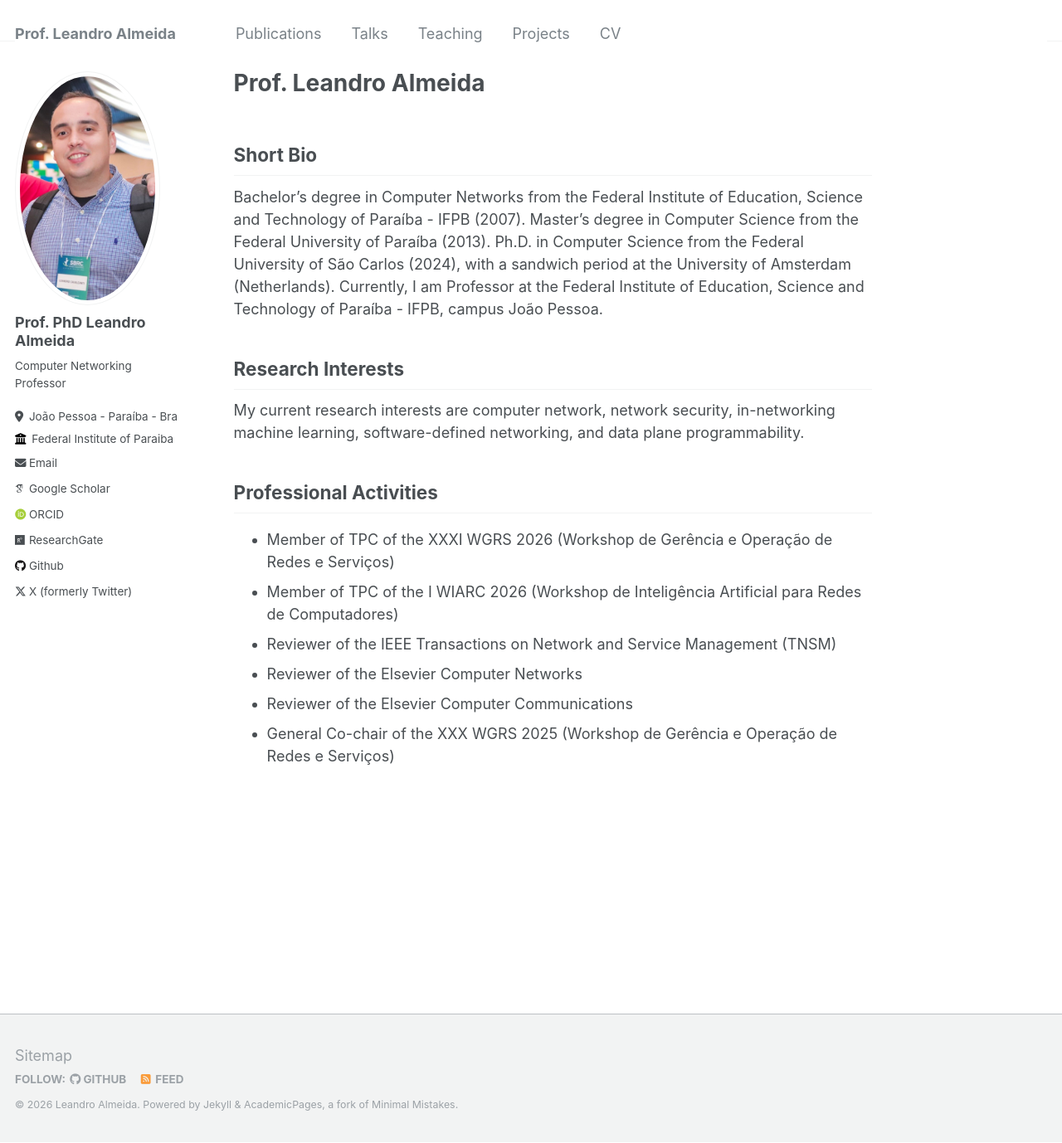
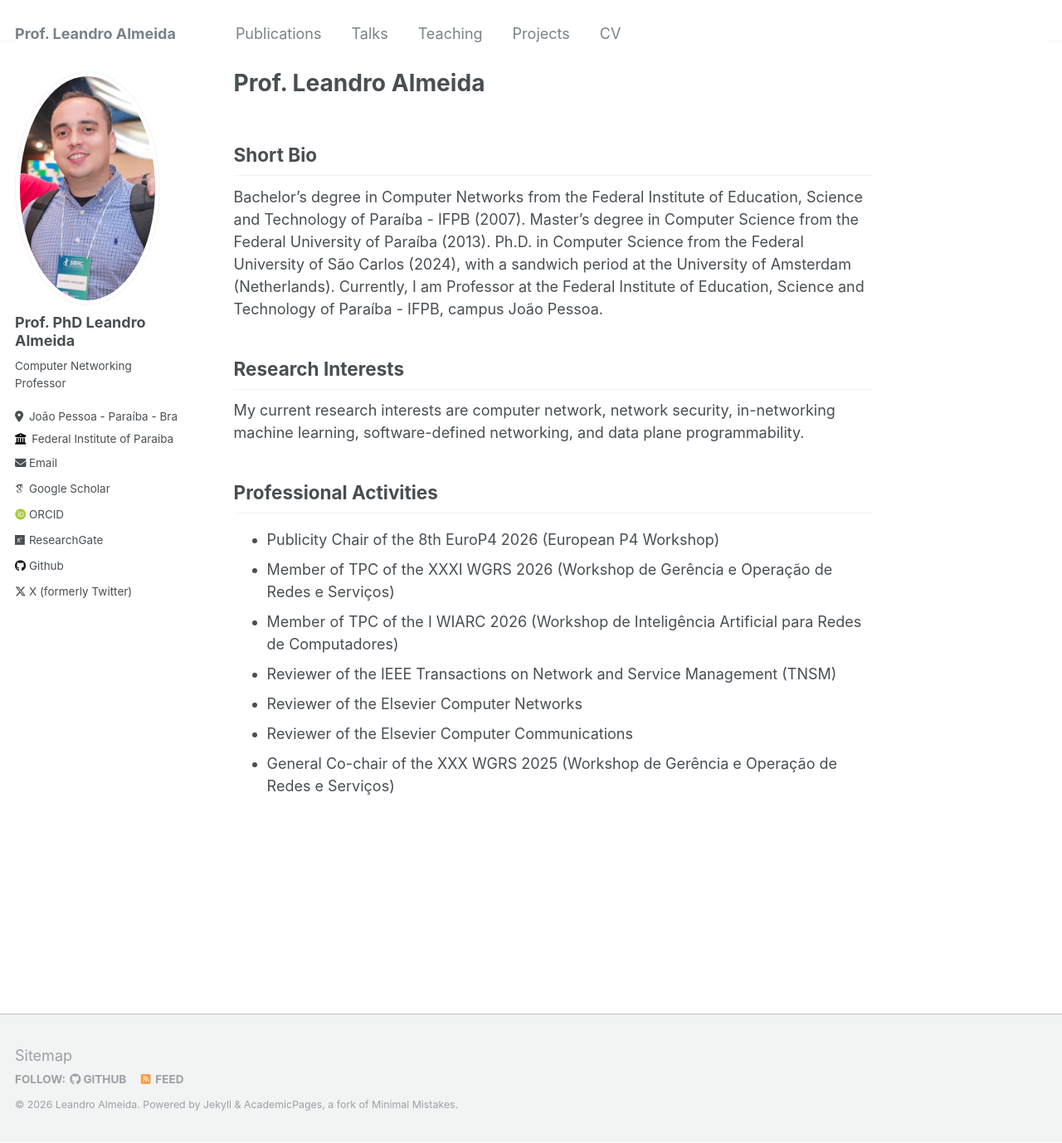
Before and after one commit to leandrocalmeida/leandrocalmeida.github.io, a Jekyll site: the page built from _pages/about.md, in a window 1280 px wide and 1378 px high. Shown: the whole window at 83% size. Built offline with Jekyll 4.4.1, drawn with Linux system fonts in a browser that asks for light colours; some web fonts are replaced.

Commit message:
Update about.md

```diff
--- a/_pages/about.md
+++ b/_pages/about.md
@@ -16,6 +16,7 @@ My current research interests are computer network, network security, in-network
 
 Professional Activities
 ------
+- Publicity Chair of the 8th EuroP4 2026 (European P4 Workshop)
 - Member of TPC of the XXXI WGRS 2026 (Workshop de Gerência e Operação de Redes e Serviços)
 - Member of TPC of the I WIARC 2026 (Workshop de Inteligência Artificial para Redes de Computadores)
 - Reviewer of the IEEE Transactions on Network and Service Management (TNSM)
```
